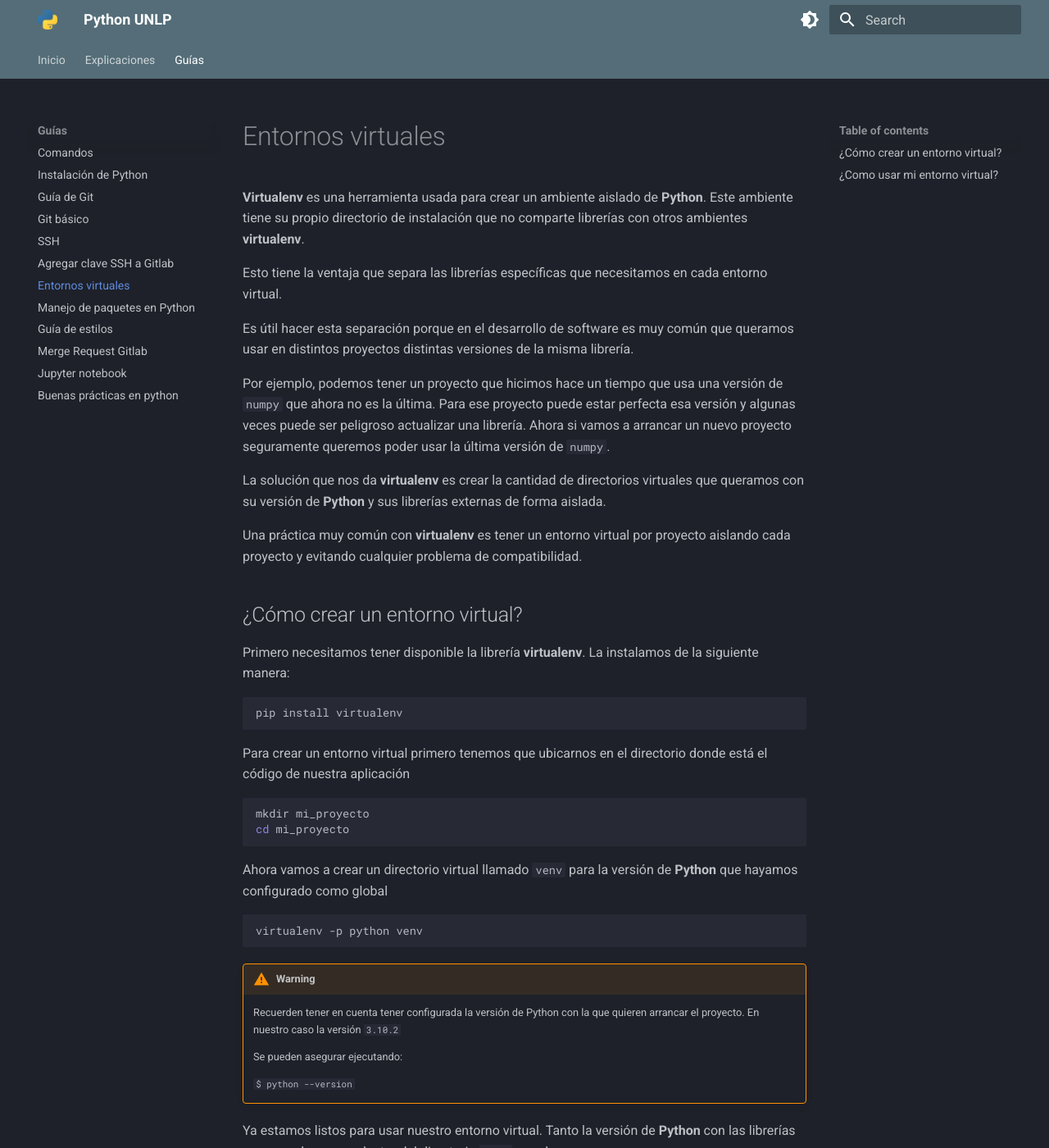
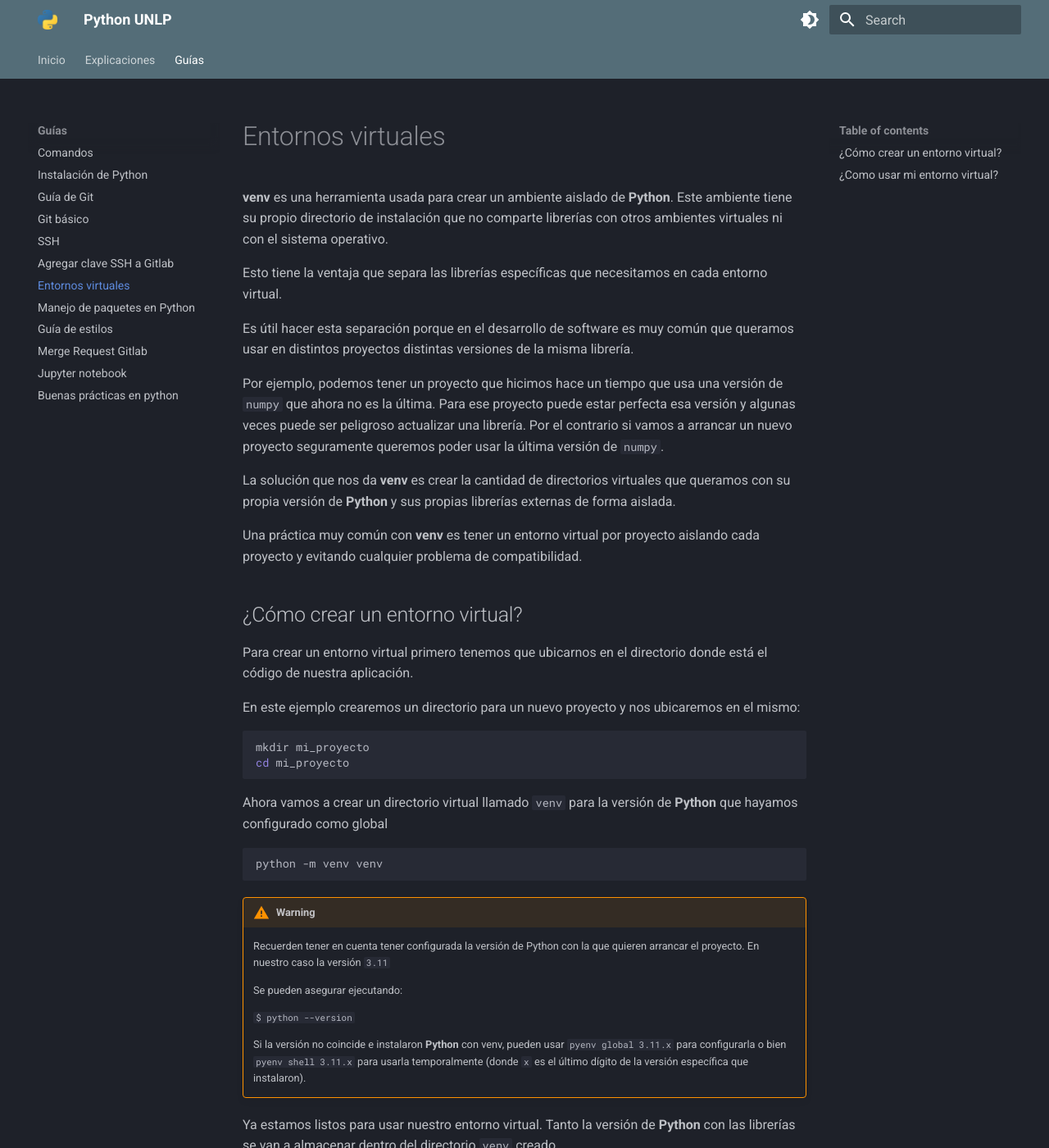
Before and after one commit to python-unlp/web, an MkDocs documentation site: the page built from docs/guias/07/entornos_virtuales.md, in a window 1280 px wide and 1400 px high. Shown: the whole window at 82% size. Built offline with MkDocs 1.6.1 and Material for MkDocs 9.7.7, drawn with Linux system fonts in a browser that asks for light colours.

Commit message:
Cambiado de virtualenv a venv porque ya viene con el intérprete

````diff
--- a/docs/guias/07/entornos_virtuales.md
+++ b/docs/guias/07/entornos_virtuales.md
@@ -1,8 +1,8 @@
 # Entornos virtuales
 
-**Virtualenv** es una herramienta usada para crear un ambiente aislado de
+**venv** es una herramienta usada para crear un ambiente aislado de
 **Python**. Este ambiente tiene su propio directorio de instalación que no
-comparte librerías con otros ambientes **virtualenv**.
+comparte librerías con otros ambientes virtuales ni con el sistema operativo.
 
 Esto tiene la ventaja que separa las librerías específicas que necesitamos en
 cada entorno virtual.
@@ -14,27 +14,23 @@ librería.
 Por ejemplo, podemos tener un proyecto que hicimos hace un tiempo que usa una
 versión de `numpy` que ahora no es la última. Para ese proyecto puede estar
 perfecta esa versión y algunas veces puede ser peligroso actualizar una
-librería. Ahora si vamos a arrancar un nuevo proyecto seguramente queremos poder
-usar la última versión de `numpy`.
+librería. Por el contrario si vamos a arrancar un nuevo proyecto seguramente
+queremos poder usar la última versión de `numpy`.
 
-La solución que nos da **virtualenv** es crear la cantidad de directorios
-virtuales que queramos con su versión de **Python** y sus librerías externas de
-forma aislada.
+La solución que nos da **venv** es crear la cantidad de directorios
+virtuales que queramos con su propia versión de **Python** y sus propias librerías
+externas de forma aislada.
 
-Una práctica muy común con **virtualenv** es tener un entorno virtual por
+Una práctica muy común con **venv** es tener un entorno virtual por
 proyecto aislando cada proyecto y evitando cualquier problema de compatibilidad.
 
 ## ¿Cómo crear un entorno virtual?
 
-Primero necesitamos tener disponible la librería **virtualenv**. La instalamos
-de la siguiente manera:
+Para crear un entorno virtual primero tenemos que ubicarnos en el directorio
+donde está el código de nuestra aplicación.
 
-```bash
-pip install virtualenv
-```
-
-Para crear un entorno virtual primero tenemos que ubicarnos en el directorio
-donde está el código de nuestra aplicación
+En este ejemplo crearemos un directorio para un nuevo proyecto y nos ubicaremos
+en el mismo:
 
 ```bash
 mkdir mi_proyecto
@@ -45,16 +41,21 @@ Ahora vamos a crear un directorio virtual llamado `venv` para la versión de
 **Python** que hayamos configurado como global
 
 ```bash
-virtualenv -p python venv
+python -m venv venv
 ```
 
 !!! warning
     Recuerden tener en cuenta tener configurada la versión de Python con la que
-    quieren arrancar el proyecto. En nuestro caso la versión `3.10.2`
+    quieren arrancar el proyecto. En nuestro caso la versión `3.11`
 
     Se pueden asegurar ejecutando:
 
     `$ python --version`
+
+    Si la versión no coincide e instalaron **Python** con venv, pueden usar
+    `pyenv global 3.11.x` para configurarla o bien `pyenv shell 3.11.x` para
+    usarla temporalmente (donde `x` es el último dígito de la versión específica
+    que instalaron).
 
 Ya estamos listos para usar nuestro entorno virtual. Tanto la versión de
 **Python** con las librerías se van a almacenar dentro del directorio `venv`
````
